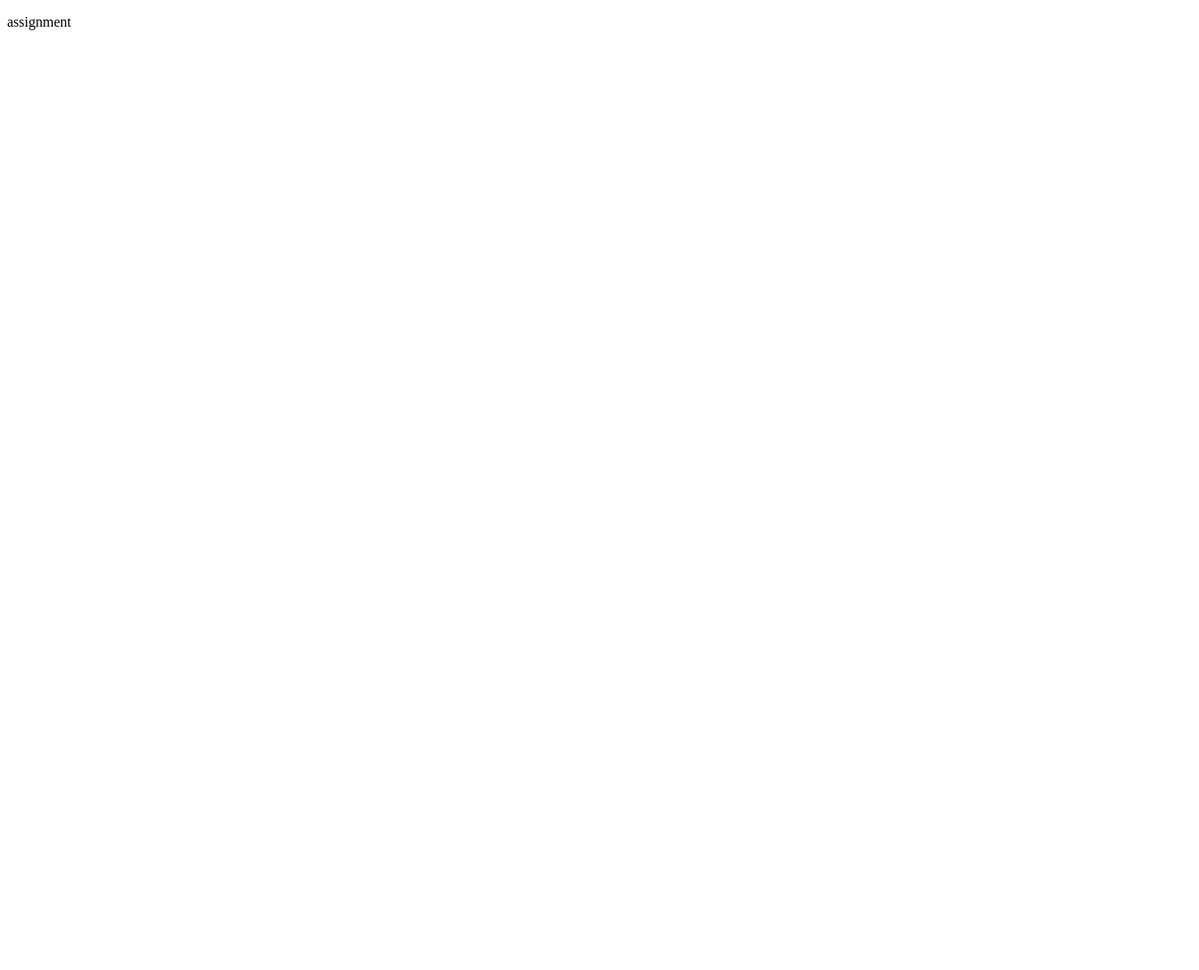
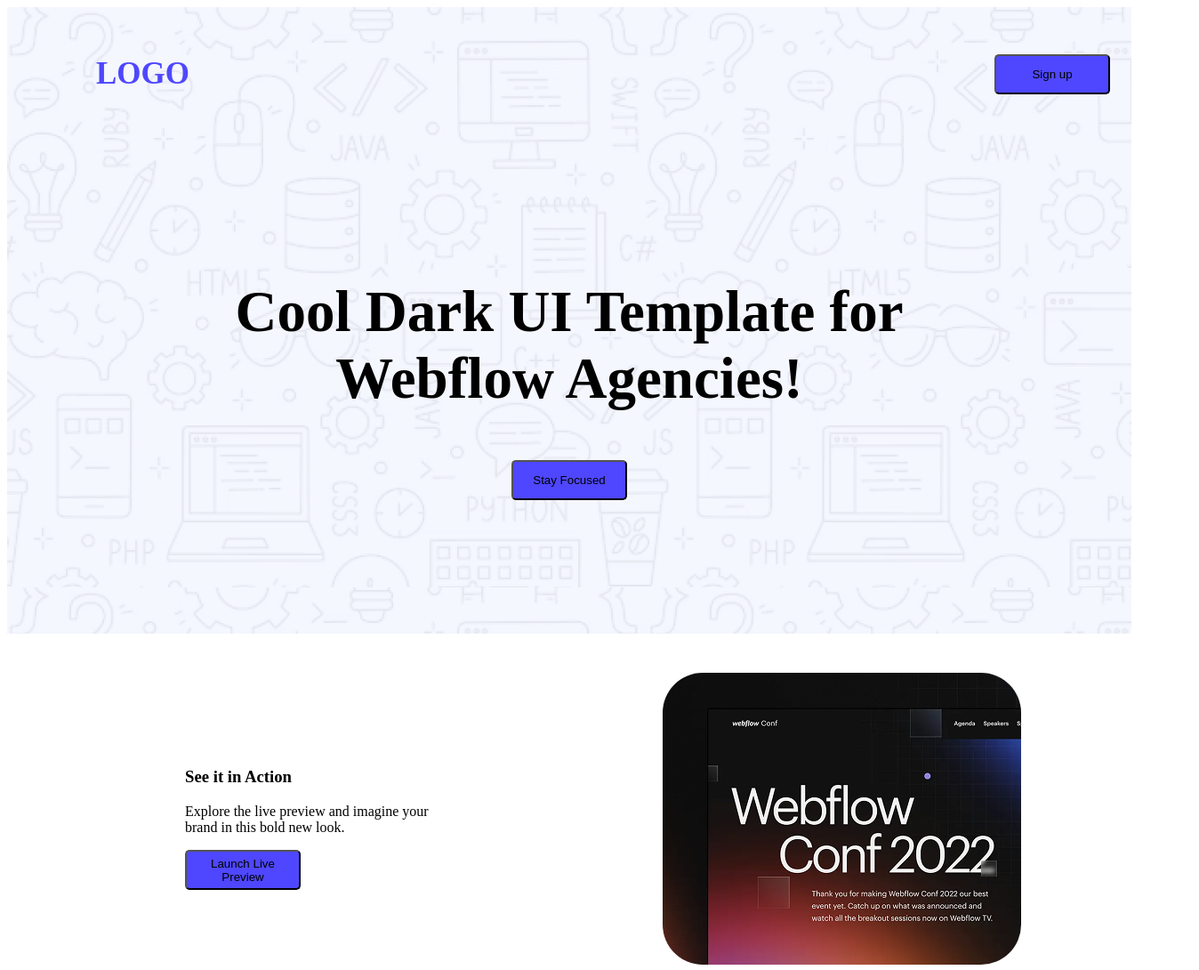
Before and after one commit to mdalamin163363/assignment, a plain HTML site: page index.html in a window 1280 px wide. Shown: the whole page at 89% size, 1348 px wide, since content can reach past the window. Before the commit the page ends 800 px from the top, so only its background shows below. Drawn offline with Linux system fonts and the light colour scheme.

Commit message:
added style and banner

```diff
--- a/index.html
+++ b/index.html
@@ -3,9 +3,49 @@
 <head>
     <meta charset="UTF-8">
     <meta name="viewport" content="width=device-width, initial-scale=1.0">
-    <title>Document</title>
+    <title>My Portfolio</title>
+    <link rel="stylesheet" href="style/style.css">
 </head>
 <body>
-    <p>assignment</p>
+    <header class="header-contain">
+<nav>
+        <div>
+            <h2>LOGO</h2>
+
+        </div>
+        <div>
+            <Button class="btn">Sign up</Button>
+        </div>
+    </nav>
+    <div class="banner-container">
+        <section class="banner">
+        <h1 class="banner-title">
+            Cool Dark UI Template for <br> Webflow Agencies!
+        </h1>
+        <Button class="btn">Stay Focused</Button>
+        </section>
+
+    </div>
+
+    </header>
+    <main>
+        <div class="action-container">
+        <section class="action-banner">
+            <div class="action-description">
+                <h3>See it in Action</h3>
+                <p>Explore the live preview and imagine your <br> brand in this bold new look.</p>
+                <button class="btn">Launch Live Preview</button>
+            </div>
+            <div>
+                <img class="action-img" src="Assets/wc-mini.png" alt="">
+            </div>
+
+        </section>
+    </div>
+    </main>
+    <footer>
+
+    </footer>
+
 </body>
 </html>
--- /dev/null
+++ b/style/style.css
@@ -0,0 +1,53 @@
+h2 {
+   color: #4E47FF;
+   font-size: 35px;
+}
+.btn {
+   background-color: #4E47FF;
+   border-radius: 5px;
+   padding: 5px 15px;
+   width: 130px;
+   height: 45px;
+}
+nav{
+    display: flex;
+    align-items: center;
+    justify-content: space-between;
+    padding: 0px 100px;
+    width: 1140px;
+    height: 150px;
+}
+.banner-container{
+    max-width: 1140px;
+    margin: 0px auto;
+    margin-top: 155px;
+}
+.banner{
+    text-align: center;
+
+}
+.banner-title{
+    font-size: 65px;
+}
+.header-contain{
+   background-image: url("../Assets/Hero-bg.png");
+   padding-bottom: 150px;
+}
+.action-banner{
+    display: flex;
+    justify-content: space-between;
+    width: 1140px;
+    height: 320px;
+
+    align-items: center;
+
+}
+.action-img{
+    border-radius: 45px;
+}
+.action-description{
+    padding-left: 200px;
+}
+.action-container{
+    margin-top: 50px;
+}
```
Also changed, not shown: Assets/Hero-bg.png (added), Assets/avatar.png (added), Assets/icon-star.png (added), Assets/wc-big.png (added), Assets/wc-mini.png (added), ui/action.png (added), ui/banner.png (added), ui/footer.png (added), ui/newsletter.png (added), ui/productive_user.png (added), ui/review.png (added).
